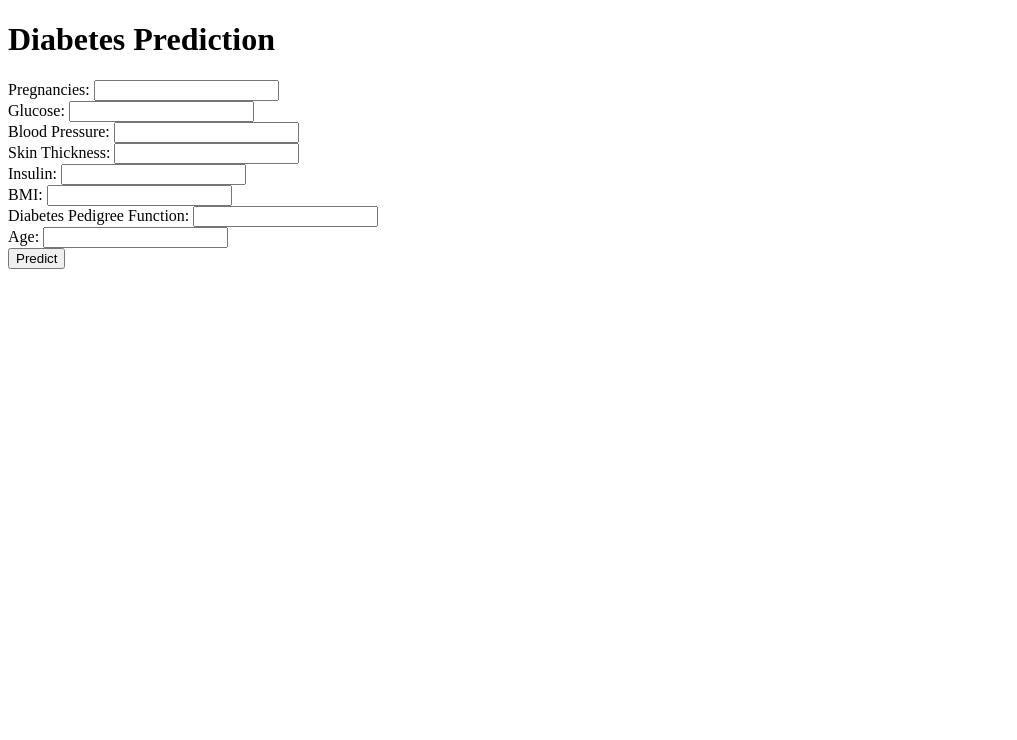
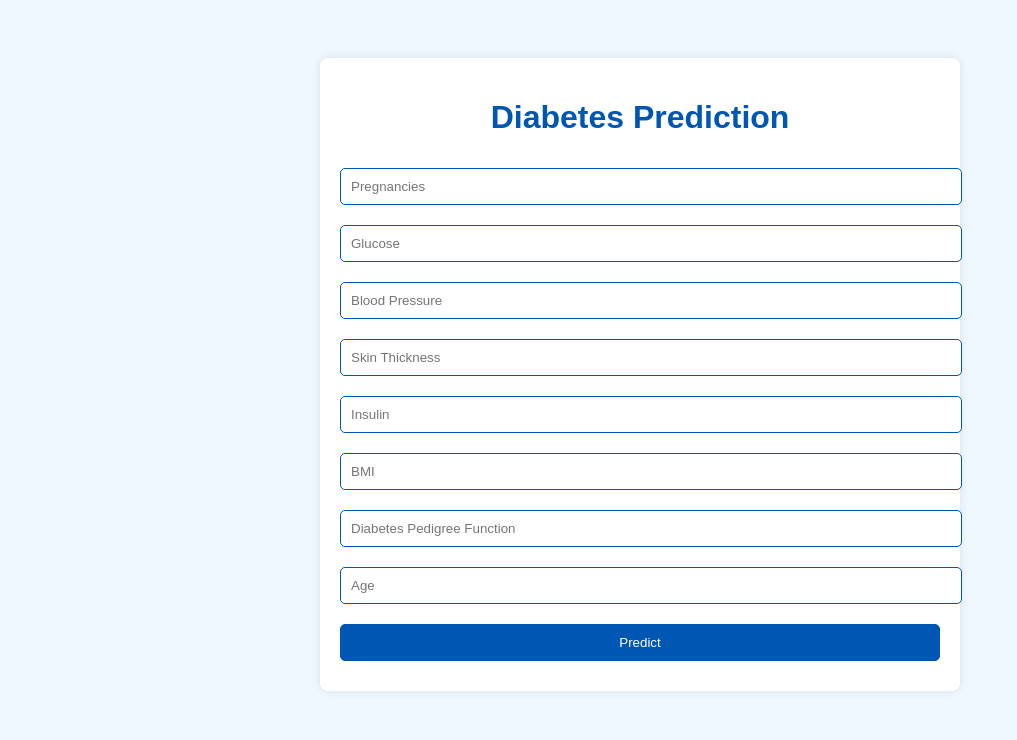
Before and after one commit to Sumbati10/Diabetes-Prediction-System, a Flask app: page / in a window 1280 px wide. Shown: the top 740 px of the page, without its empty margins (0-1017 px from the left). Run offline with Flask 3, Linux system fonts and the light colour scheme; parts of the project's set-up code (start-up, migrations or seed data) failed here and were passed over.

Commit message:
modified index.html

```diff
--- a/templates/index.html
+++ b/templates/index.html
@@ -4,28 +4,67 @@
     <meta charset="UTF-8">
     <meta name="viewport" content="width=device-width, initial-scale=1.0">
     <title>Diabetes Prediction</title>
+    <link href="https://cdnjs.cloudflare.com/ajax/libs/font-awesome/5.15.4/css/all.min.css" rel="stylesheet">
+    <style>
+        body {
+            font-family: Arial, sans-serif;
+            background-color: #f0f8ff; /* Light blue background */
+            color: #003366; /* Dark blue text */
+            text-align: center;
+            padding: 50px;
+        }
+        h1 {
+            color: #0056b3; /* Bright blue heading */
+        }
+        .container {
+            background-color: white;
+            border-radius: 8px;
+            padding: 20px;
+            box-shadow: 0 0 10px rgba(0, 0, 0, 0.1);
+            max-width: 600px;
+            margin: auto;
+        }
+        input[type="text"], input[type="number"], input[type="submit"] {
+            width: 100%;
+            padding: 10px;
+            margin: 10px 0;
+            border: 1px solid #0056b3;
+            border-radius: 5px;
+        }
+        input[type="submit"] {
+            background-color: #0056b3; /* Bright blue button */
+            color: white;
+            cursor: pointer;
+        }
+        input[type="submit"]:hover {
+            background-color: #003d80; /* Darker blue on hover */
+        }
+        .prediction {
+            margin-top: 20px;
+            font-size: 1.2em;
+        }
+    </style>
 </head>
 <body>
-    <h1>Diabetes Prediction</h1>
-    <form action="/predict" method="post">
-        <label for="Pregnancies">Pregnancies:</label>
-        <input type="number" name="Pregnancies" required><br>
-        <label for="Glucose">Glucose:</label>
-        <input type="number" name="Glucose" required><br>
-        <label for="BloodPressure">Blood Pressure:</label>
-        <input type="number" name="BloodPressure" required><br>
-        <label for="SkinThickness">Skin Thickness:</label>
-        <input type="number" name="SkinThickness" required><br>
-        <label for="Insulin">Insulin:</label>
-        <input type="number" name="Insulin" required><br>
-        <label for="BMI">BMI:</label>
-        <input type="number" step="0.1" name="BMI" required><br>
-        <label for="DiabetesPedigreeFunction">Diabetes Pedigree Function:</label>
-        <input type="number" step="0.01" name="DiabetesPedigreeFunction" required><br>
-        <label for="Age">Age:</label>
-        <input type="number" name="Age" required><br>
-        <button type="submit">Predict</button>
-    </form>
-    <h2>{{ prediction_text }}</h2>
+
+    <div class="container">
+        <h1>Diabetes Prediction</h1>
+        <form action="/predict" method="post">
+            <input type="number" name="Pregnancies" placeholder="Pregnancies" required>
+            <input type="number" name="Glucose" placeholder="Glucose" required>
+            <input type="number" name="BloodPressure" placeholder="Blood Pressure" required>
+            <input type="number" name="SkinThickness" placeholder="Skin Thickness" required>
+            <input type="number" name="Insulin" placeholder="Insulin" required>
+            <input type="number" name="BMI" placeholder="BMI" required>
+            <input type="number" name="DiabetesPedigreeFunction" placeholder="Diabetes Pedigree Function" required>
+            <input type="number" name="Age" placeholder="Age" required>
+            <input type="submit" value="Predict">
+        </form>
+
+        {% if prediction_text %}
+            <div class="prediction">{{ prediction_text }}</div>
+        {% endif %}
+    </div>
+
 </body>
 </html>
```
